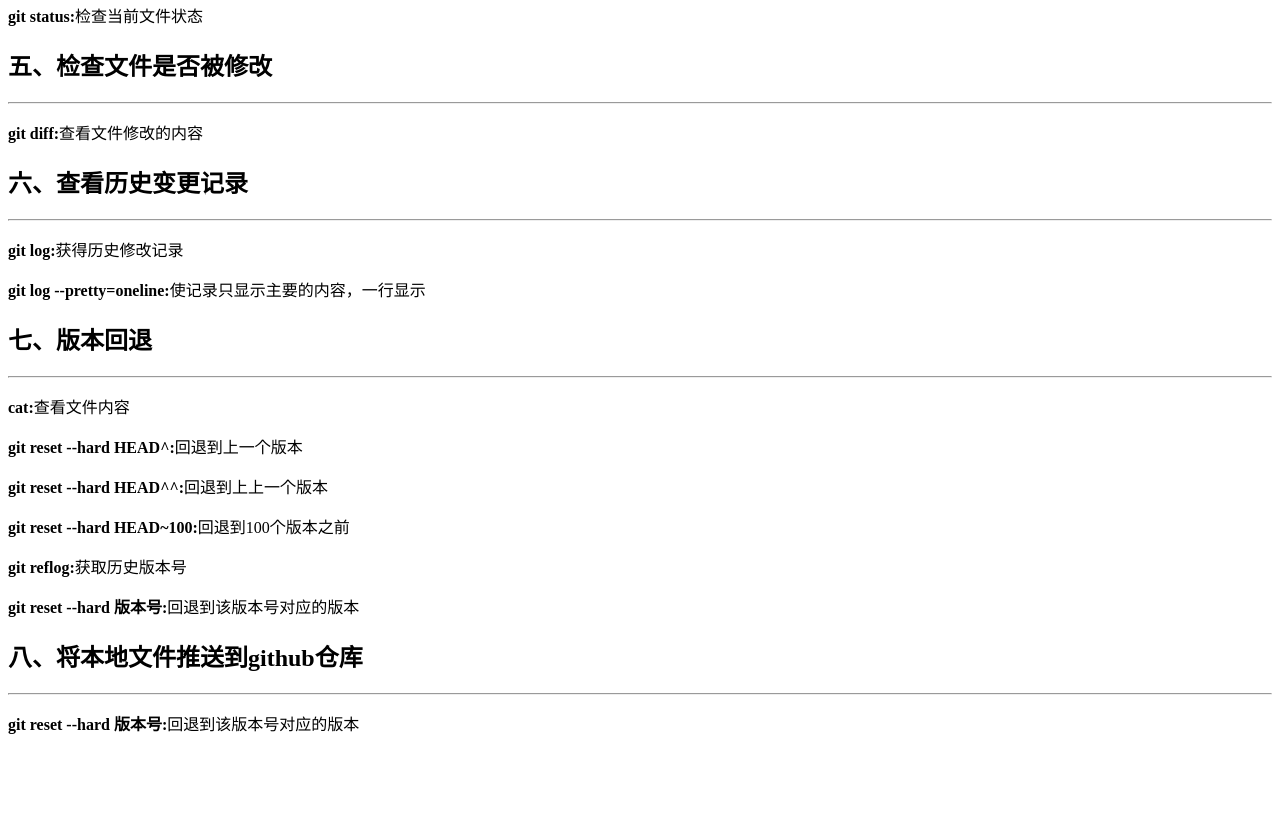
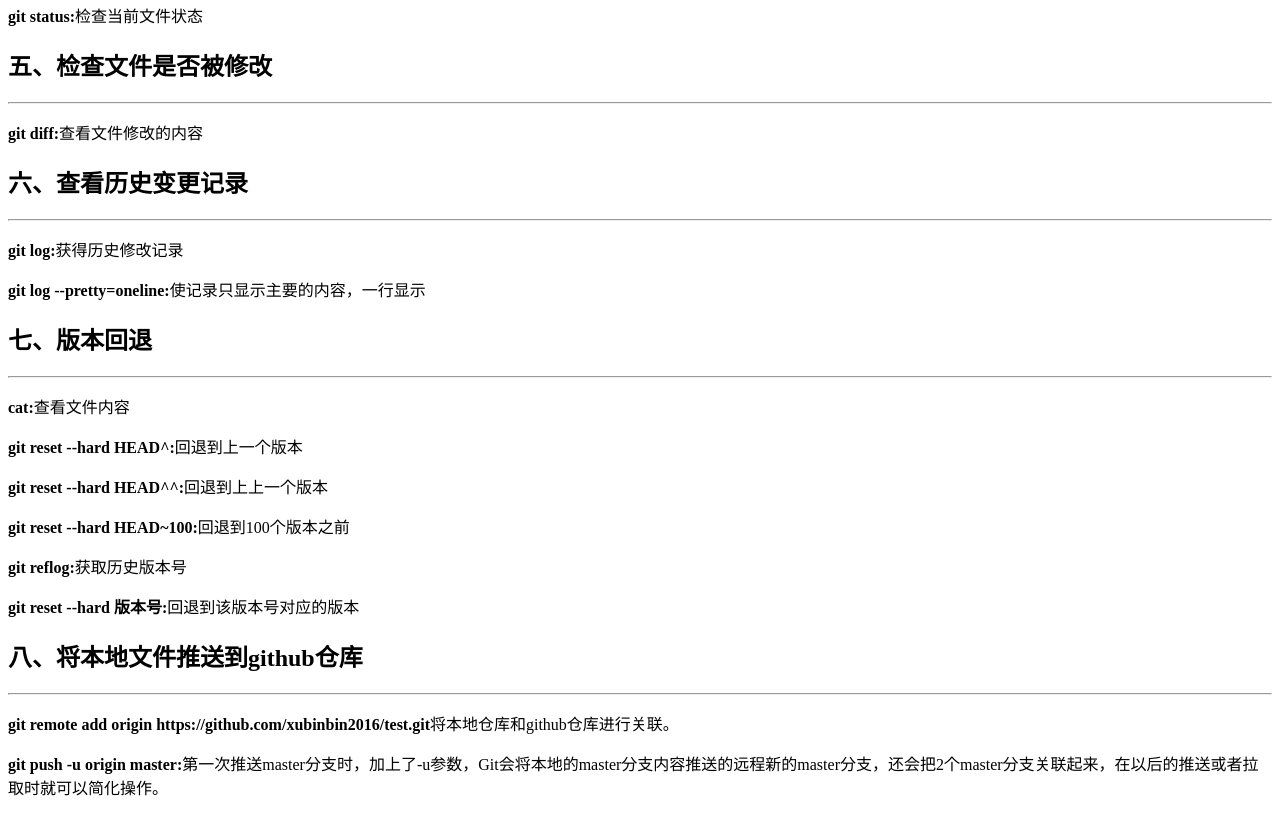
Before and after one commit to xubinbin2016/test, a plain HTML site: page GitCommand.html in a window 1280 px wide. Shown: the part 560-1375 px from the top of the page. Before the commit the page ends 1311 px from the top, so only its background shows below. Drawn offline with Linux system fonts and the light colour scheme.

Commit message:
第二次不加 -u参推送

```diff
--- a/GitCommand.html
+++ b/GitCommand.html
@@ -39,6 +39,7 @@
     <p><strong>git reset --hard 版本号:</strong>回退到该版本号对应的版本</p>
     <h2>八、将本地文件推送到github仓库</h2>
     <hr>
-    <p><strong>git reset --hard 版本号:</strong>回退到该版本号对应的版本</p>
+    <p><strong>git remote add origin https://github.com/xubinbin2016/test.git</strong>将本地仓库和github仓库进行关联。</p>
+    <p><strong>git push -u origin master:</strong>第一次推送master分支时，加上了-u参数，Git会将本地的master分支内容推送的远程新的master分支，还会把2个master分支关联起来，在以后的推送或者拉取时就可以简化操作。</p>
 </body>
 </html>
```
